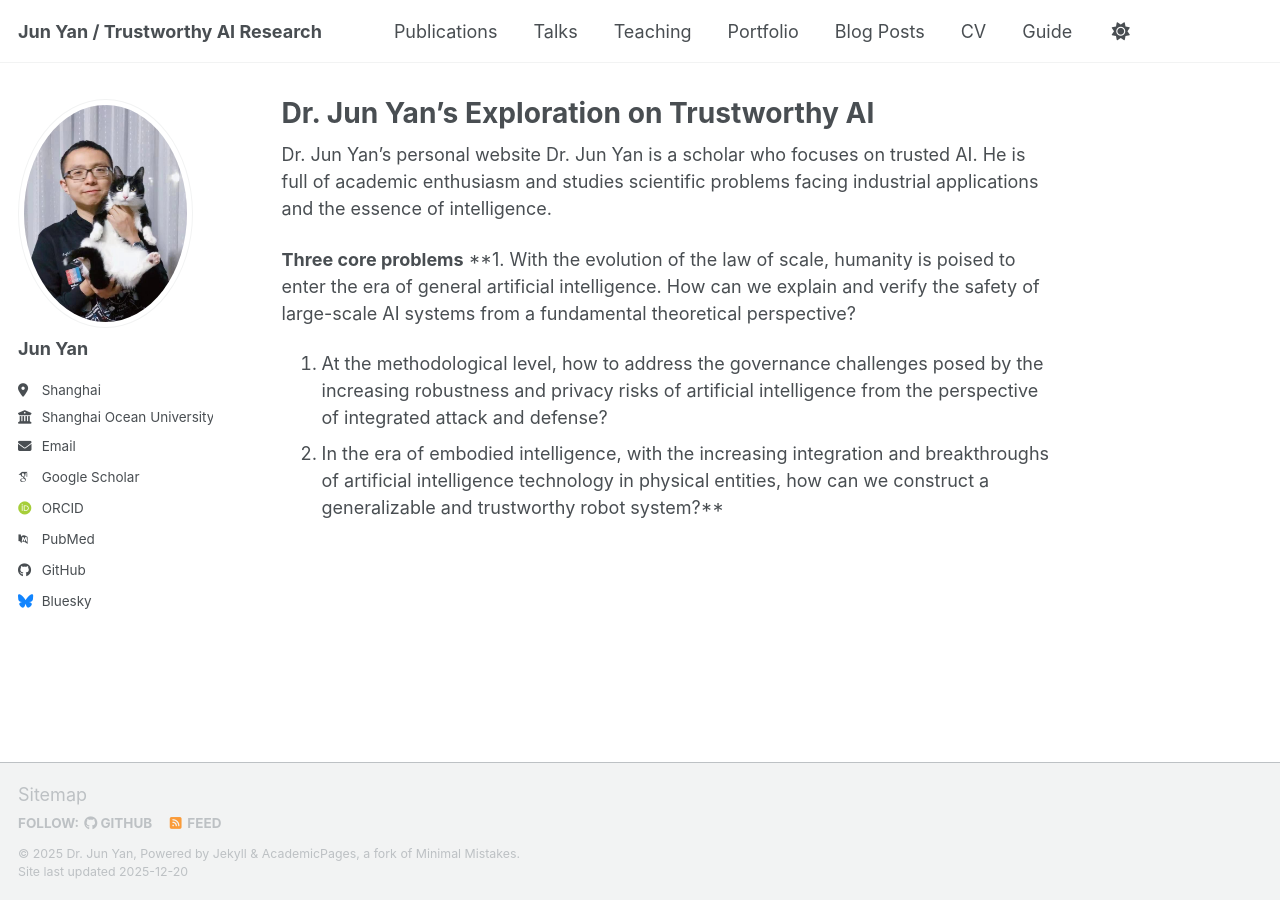
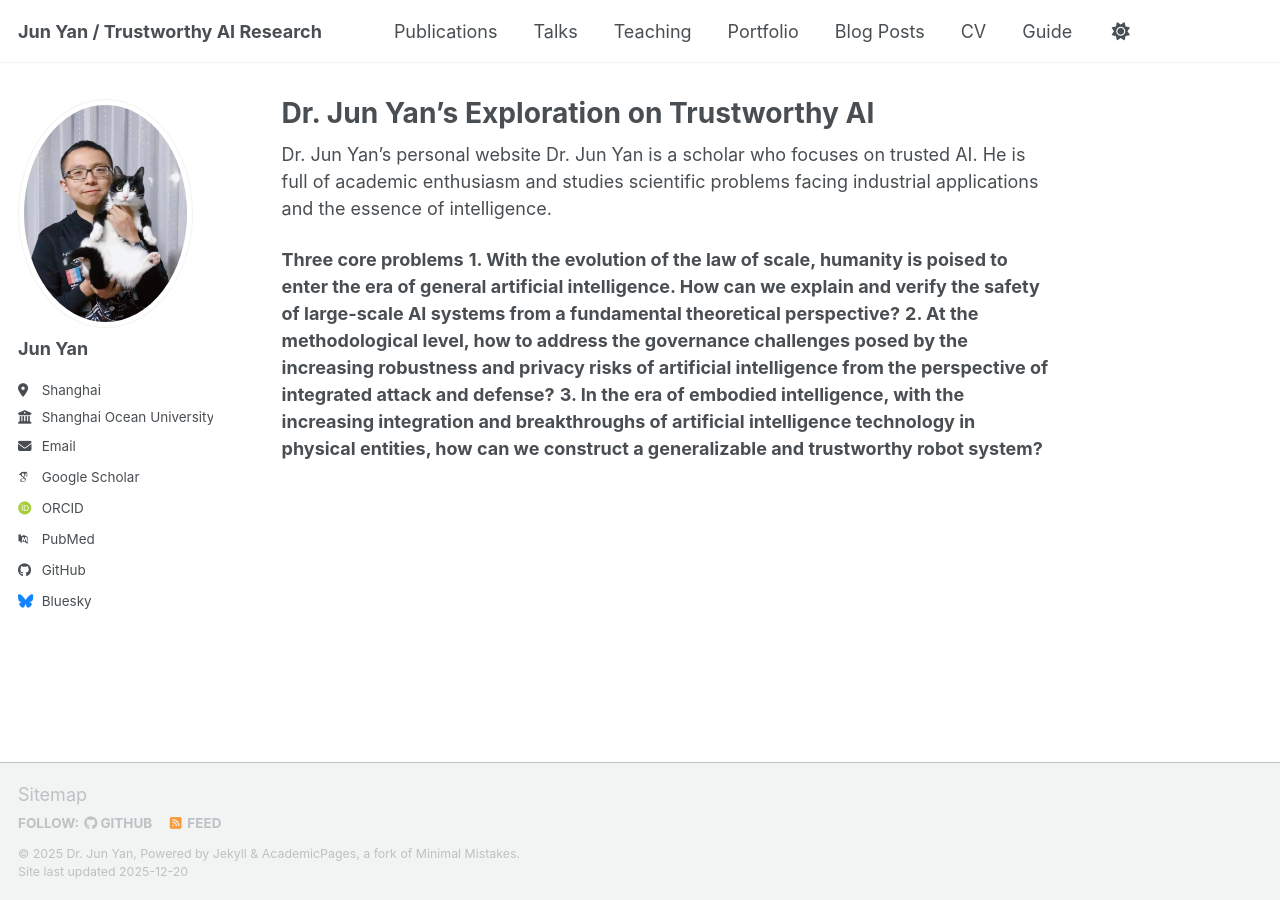
Before and after one commit to momo1986/momo1986.github.io, a Jekyll site: the page built from _pages/about.md, in a window 1280 px wide. Built offline with Jekyll 4.4.1, drawn with Linux system fonts in a browser that asks for light colours; some web fonts are replaced; a script bundle is joined from its source files by our own code; library files that are not in the unit come from our copies.

Commit message:
Refine formatting of core problems in about.md
Updated the formatting of the core problems section for clarity.

```diff
--- a/_pages/about.md
+++ b/_pages/about.md
@@ -11,6 +11,6 @@ Dr. Jun Yan's personal website
 Dr. Jun Yan is a scholar who focuses on trusted AI. He is full of academic enthusiasm and studies scientific problems facing industrial applications and the essence of intelligence.
 
 **Three core problems**
-**1. With the evolution of the law of scale, humanity is poised to enter the era of general artificial intelligence. How can we explain and verify the safety of large-scale AI systems from a fundamental theoretical perspective?
-2. At the methodological level, how to address the governance challenges posed by the increasing robustness and privacy risks of artificial intelligence from the perspective of integrated attack and defense?
-3. In the era of embodied intelligence, with the increasing integration and breakthroughs of artificial intelligence technology in physical entities, how can we construct a generalizable and trustworthy robot system?**
+**1. With the evolution of the law of scale, humanity is poised to enter the era of general artificial intelligence. How can we explain and verify the safety of large-scale AI systems from a fundamental theoretical perspective?**
+**2. At the methodological level, how to address the governance challenges posed by the increasing robustness and privacy risks of artificial intelligence from the perspective of integrated attack and defense?**
+**3. In the era of embodied intelligence, with the increasing integration and breakthroughs of artificial intelligence technology in physical entities, how can we construct a generalizable and trustworthy robot system?**
```
